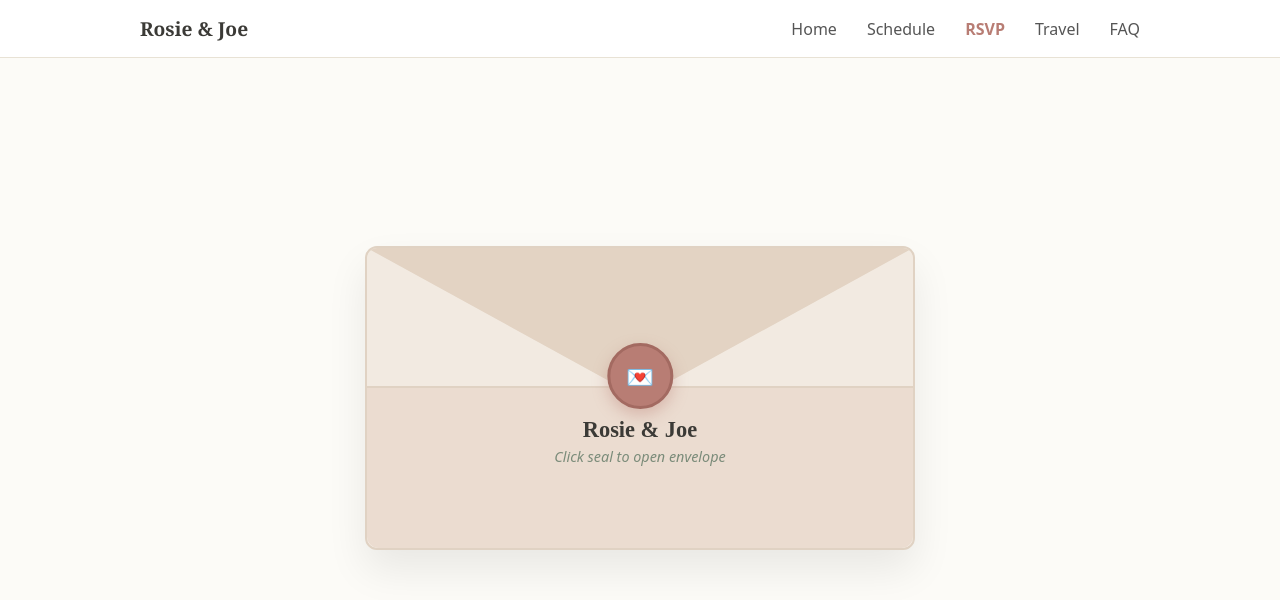
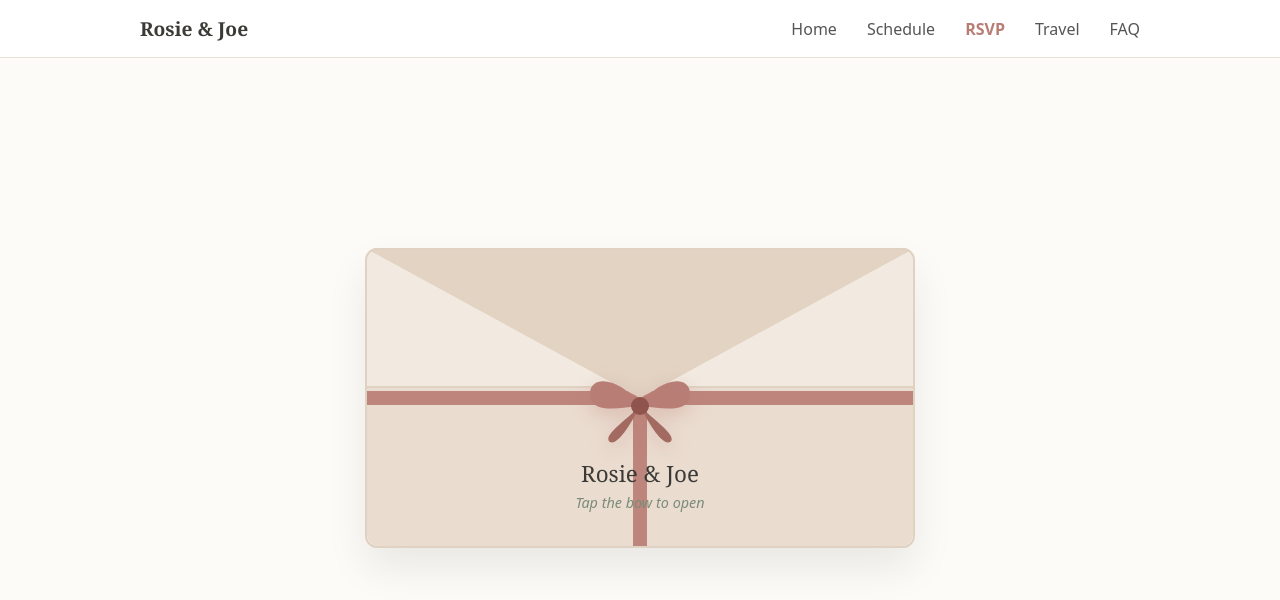
Before and after one commit to omnijom3/weddingRepo, a React (Vite) app: page / in a window 1280 px wide. Shown: the top 600 px of the page. Built offline with nearby package versions, Linux system fonts and the light colour scheme.

Commit message:
Replace invitation envelope with bow-tied SVG component
The envelope is now its own component with a flap that rotates open and a
ribbon with a tappable bow that unties before the card rises.

Co-Authored-By: Claude Code <noreply@anthropic.com>

```diff
--- /dev/null
+++ b/src/components/Envelope.tsx
@@ -0,0 +1,52 @@
+import type { ReactNode } from 'react';
+
+type EnvelopeProps = {
+  isOpen: boolean;
+  onOpen: () => void;
+  children?: ReactNode;
+};
+
+function Bow() {
+  return (
+    <svg className="envelope-bow" viewBox="0 0 120 80" aria-hidden="true">
+      <path d="M60 40 C40 10 8 8 10 30 C12 48 40 42 60 40 Z" fill="#b87d74" />
+      <path d="M60 40 C80 10 112 8 110 30 C108 48 80 42 60 40 Z" fill="#b87d74" />
+      <path d="M60 40 C44 56 22 70 30 76 C38 80 52 56 60 40 Z" fill="#a36a61" />
+      <path d="M60 40 C76 56 98 70 90 76 C82 80 68 56 60 40 Z" fill="#a36a61" />
+      <circle cx="60" cy="40" r="9" fill="#8f554c" />
+    </svg>
+  );
+}
+
+export default function Envelope({ isOpen, onOpen, children }: EnvelopeProps) {
+  return (
+    <div className={`envelope ${isOpen ? 'envelope--open' : ''}`}>
+      <div className="envelope-body">
+        <div className="envelope-pocket" />
+        <div className="envelope-ribbon envelope-ribbon--vertical" />
+        <div className="envelope-ribbon envelope-ribbon--horizontal" />
+      </div>
+
+      <div className="envelope-flap" />
+
+      <button
+        type="button"
+        className="envelope-bow-button"
+        onClick={onOpen}
+        disabled={isOpen}
+        aria-label="Open the invitation"
+      >
+        <Bow />
+      </button>
+
+      {!isOpen && (
+        <div className="envelope-caption">
+          <span className="envelope-caption-title">Rosie &amp; Joe</span>
+          <span className="envelope-caption-hint">Tap the bow to open</span>
+        </div>
+      )}
+
+      {children}
+    </div>
+  );
+}
--- a/src/pages/Home.css
+++ b/src/pages/Home.css
@@ -2,24 +2,6 @@
   position: relative;
   width: 100%;
   max-width: 550px;
-  height: 350px;
-  display: flex;
-  justify-content: center;
-  align-items: center;
-}
-
-@keyframes openFlapSlow {
-  0% {
-    transform: rotateX(0deg);
-  }
-  100% {
-    transform: rotateX(180deg);
-  }
-}
-
-.flap-opening-slow {
-  transform-origin: top center;
-  animation: openFlapSlow 1.4s cubic-bezier(0.4, 0, 0.2, 1) forwards;
 }
 
 @keyframes slideOutCardSmooth {
@@ -40,20 +22,6 @@
 .card-sliding-smooth {
   animation: slideOutCardSmooth 1.6s 0.5s cubic-bezier(0.16, 1, 0.3, 1) forwards;
   opacity: 0;
-}
-
-@keyframes envelopeFadeOut {
-  0% {
-    opacity: 1;
-  }
-  100% {
-    opacity: 0;
-    pointer-events: none;
-  }
-}
-
-.envelope-fading-smooth {
-  animation: envelopeFadeOut 0.8s 0.9s forwards ease-out;
 }
 
 .petal-shower {
@@ -94,12 +62,153 @@
   will-change: transform;
 }
 
+.envelope {
+  position: relative;
+  width: 100%;
+  height: 300px;
+  perspective: 1200px;
+}
+
+.envelope-body,
+.envelope-flap {
+  position: absolute;
+  left: 0;
+  width: 100%;
+  border: 2px solid #e0d2c3;
+  box-sizing: border-box;
+  border-radius: 12px;
+  background-color: #f2eae1;
+  box-shadow: 0 20px 40px rgba(0, 0, 0, 0.08);
+}
+
+.envelope-body {
+  top: 0;
+  height: 300px;
+  overflow: hidden;
+}
+
+.envelope-pocket {
+  position: absolute;
+  bottom: 0;
+  left: 0;
+  width: 100%;
+  height: 160px;
+  background-color: #ebdcd0;
+  border-top: 2px solid #e0d2c3;
+  border-radius: 0 0 12px 12px;
+  box-sizing: border-box;
+}
+
+.envelope-ribbon {
+  position: absolute;
+  background-color: #b87d74;
+  opacity: 0.9;
+  transition: opacity 0.6s ease;
+}
+
+.envelope-ribbon--vertical {
+  top: 0;
+  left: 50%;
+  width: 14px;
+  height: 100%;
+  transform: translateX(-50%);
+}
+
+.envelope-ribbon--horizontal {
+  top: 50%;
+  left: 0;
+  width: 100%;
+  height: 14px;
+  transform: translateY(-50%);
+}
+
+.envelope-flap {
+  top: 0;
+  height: 150px;
+  background-color: #e3d3c3;
+  clip-path: polygon(0 0, 100% 0, 50% 100%);
+  border-radius: 12px 12px 0 0;
+  transform-origin: top center;
+  transition: transform 1.1s cubic-bezier(0.4, 0, 0.2, 1);
+  z-index: 3;
+}
+
+.envelope--open .envelope-flap {
+  transform: rotateX(180deg);
+}
+
+.envelope--open .envelope-ribbon {
+  opacity: 0;
+}
+
+.envelope-bow-button {
+  position: absolute;
+  top: 118px;
+  left: 50%;
+  transform: translateX(-50%);
+  width: 120px;
+  height: 80px;
+  padding: 0;
+  border: none;
+  background: transparent;
+  cursor: pointer;
+  z-index: 5;
+  transition:
+    transform 0.6s ease,
+    opacity 0.5s ease;
+}
+
+.envelope-bow-button:hover {
+  transform: translateX(-50%) scale(1.06);
+}
+
+.envelope--open .envelope-bow-button {
+  transform: translate(-50%, -60px) rotate(-18deg);
+  opacity: 0;
+  pointer-events: none;
+}
+
+.envelope-bow {
+  width: 100%;
+  height: 100%;
+  filter: drop-shadow(0 6px 10px rgba(184, 125, 116, 0.35));
+}
+
+.envelope-caption {
+  position: absolute;
+  top: 210px;
+  left: 0;
+  width: 100%;
+  display: flex;
+  flex-direction: column;
+  align-items: center;
+  gap: 4px;
+  z-index: 4;
+  pointer-events: none;
+}
+
+.envelope-caption-title {
+  font-family: var(--font-serif);
+  font-size: 1.4rem;
+  color: var(--text-main);
+}
+
+.envelope-caption-hint {
+  font-size: 0.9rem;
+  font-style: italic;
+  color: var(--color-sage);
+}
+
 @media (prefers-reduced-motion: reduce) {
   .petal,
-  .flap-opening-slow,
-  .card-sliding-smooth,
-  .envelope-fading-smooth {
+  .card-sliding-smooth {
     animation-duration: 0.01ms;
     animation-delay: 0ms;
   }
+
+  .envelope-flap,
+  .envelope-bow-button,
+  .envelope-ribbon {
+    transition-duration: 0.01ms;
+  }
 }
--- a/src/pages/Home.tsx
+++ b/src/pages/Home.tsx
@@ -1,171 +1,11 @@
 import { useState } from 'react';
 import { Link } from 'react-router-dom';
+import Envelope from '../components/Envelope';
 import PetalShower from '../components/PetalShower';
 import './Home.css';
 
-export default function Home() {
-  const [isOpen, setIsOpen] = useState(false);
-
+function InvitationCard() {
   return (
-    <div
-      style={{
-        display: 'flex',
-        justifyContent: 'center',
-        alignItems: 'center',
-        minHeight: '75vh',
-        padding: '10px 0',
-        position: 'relative',
-        overflow: 'hidden',
-      }}
-    >
-      {isOpen && <PetalShower />}
-
-      <div className="envelope-scene">
-        {!isOpen ? (
-          /* --- Closed Envelope --- */
-          <div
-            onClick={() => setIsOpen(true)}
-            style={{
-              backgroundColor: '#f2eae1',
-              border: '2px solid #e0d2c3',
-              borderRadius: '12px',
-              height: '300px',
-              width: '100%',
-              position: 'relative',
-              boxShadow: '0 20px 40px rgba(0,0,0,0.08)',
-              cursor: 'pointer',
-              overflow: 'hidden',
-              transition: 'transform 0.3s ease',
-            }}
-            onMouseEnter={(e) => (e.currentTarget.style.transform = 'translateY(-4px)')}
-            onMouseLeave={(e) => (e.currentTarget.style.transform = 'translateY(0)')}
-          >
-            {/* Top Triangular Flap */}
-            <div
-              style={{
-                position: 'absolute',
-                top: 0,
-                left: 0,
-                width: 0,
-                height: 0,
-                borderLeft: '273px solid transparent',
-                borderRight: '273px solid transparent',
-                borderTop: '150px solid #e3d3c3',
-                zIndex: 4,
-              }}
-            />
-
-            {/* Wax Seal & Title */}
-            <div
-              style={{
-                position: 'absolute',
-                top: '95px',
-                left: '50%',
-                transform: 'translateX(-50%)',
-                zIndex: 5,
-                display: 'flex',
-                flexDirection: 'column',
-                alignItems: 'center',
-              }}
-            >
-              <div
-                style={{
-                  width: '60px',
-                  height: '60px',
-                  borderRadius: '50%',
-                  backgroundColor: '#b87d74',
-                  color: '#ffffff',
-                  display: 'flex',
-                  alignItems: 'center',
-                  justifyContent: 'center',
-                  fontSize: '1.4rem',
-                  boxShadow: '0 6px 15px rgba(184, 125, 116, 0.4)',
-                  border: '3px solid #a36a61',
-                  marginBottom: '8px',
-                }}
-              >
-                💌
-              </div>
-              <h2
-                style={{
-                  fontFamily: 'serif',
-                  color: '#3b3a36',
-                  fontSize: '1.4rem',
-                  margin: '0 0 4px 0',
-                }}
-              >
-                Rosie & Joe
-              </h2>
-              <p style={{ color: '#7a8b79', fontStyle: 'italic', margin: 0, fontSize: '0.9rem' }}>
-                Click seal to open envelope
-              </p>
-            </div>
-
-            {/* Bottom Pocket */}
-            <div
-              style={{
-                position: 'absolute',
-                bottom: 0,
-                left: 0,
-                width: '100%',
-                height: '160px',
-                backgroundColor: '#ebdcd0',
-                borderTop: '2px solid #e0d2c3',
-                borderRadius: '0 0 12px 12px',
-                zIndex: 3,
-              }}
-            />
-          </div>
-        ) : (
-          /* --- Opening Animation Sequence --- */
-          <div style={{ position: 'relative', width: '100%', height: '300px' }}>
-            {/* Envelope Background Container */}
-            <div
-              className="envelope-fading-smooth"
-              style={{
-                backgroundColor: '#f2eae1',
-                border: '2px solid #e0d2c3',
-                borderRadius: '12px',
-                height: '300px',
-                width: '100%',
-                position: 'absolute',
-                top: 0,
-                left: 0,
-                zIndex: 1,
-              }}
-            >
-              {/* Folding Top Flap */}
-              <div
-                className="flap-opening-slow"
-                style={{
-                  position: 'absolute',
-                  top: 0,
-                  left: 0,
-                  width: '0',
-                  height: '0',
-                  borderLeft: '273px solid transparent',
-                  borderRight: '273px solid transparent',
-                  borderTop: '150px solid #e3d3c3',
-                  zIndex: 3,
-                }}
-              />
-              {/* Pocket */}
-              <div
-                style={{
-                  position: 'absolute',
-                  bottom: 0,
-                  left: 0,
-                  width: '100%',
-                  height: '160px',
-                  backgroundColor: '#ebdcd0',
-                  borderTop: '2px solid #e0d2c3',
-                  borderRadius: '0 0 12px 12px',
-                  zIndex: 2,
-                }}
-              />
-            </div>
-
-            {/* Invitation Card */}
     <div
       className="card-sliding-smooth"
       style={{
@@ -234,13 +74,11 @@ export default function Home() {
           fontSize: '0.9rem',
         }}
       >
-                We are overjoyed to celebrate our wedding day surrounded by our favorite people.
-                Explore our itinerary, travel guides, and let us know if you can make it!
+        We are overjoyed to celebrate our wedding day surrounded by our favorite people. Explore
+        our itinerary, travel guides, and let us know if you can make it!
       </p>
 
-              <div
-                style={{ display: 'flex', justifyContent: 'center', gap: '15px', flexWrap: 'wrap' }}
-              >
+      <div style={{ display: 'flex', justifyContent: 'center', gap: '15px', flexWrap: 'wrap' }}>
         <Link
           to="/rsvp"
           style={{
@@ -271,8 +109,30 @@ export default function Home() {
         </Link>
       </div>
     </div>
-          </div>
-        )}
+  );
+}
+
+export default function Home() {
+  const [isOpen, setIsOpen] = useState(false);
+
+  return (
+    <div
+      style={{
+        display: 'flex',
+        justifyContent: 'center',
+        alignItems: 'center',
+        minHeight: '75vh',
+        padding: '10px 0',
+        position: 'relative',
+        overflow: 'hidden',
+      }}
+    >
+      {isOpen && <PetalShower />}
+
+      <div className="envelope-scene">
+        <Envelope isOpen={isOpen} onOpen={() => setIsOpen(true)}>
+          {isOpen && <InvitationCard />}
+        </Envelope>
       </div>
     </div>
   );
```
Lines whose indentation alone changed are shown as unchanged.
